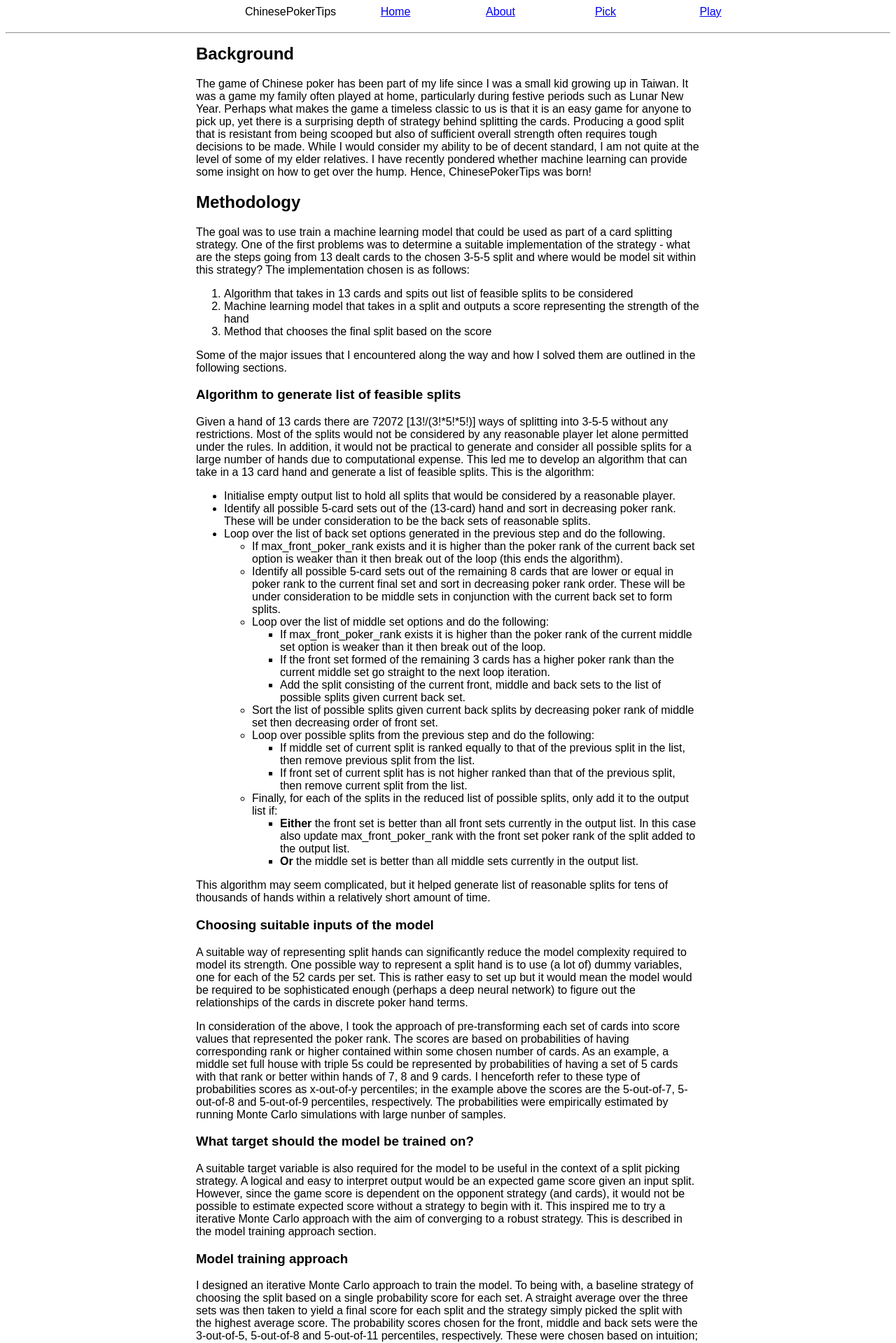
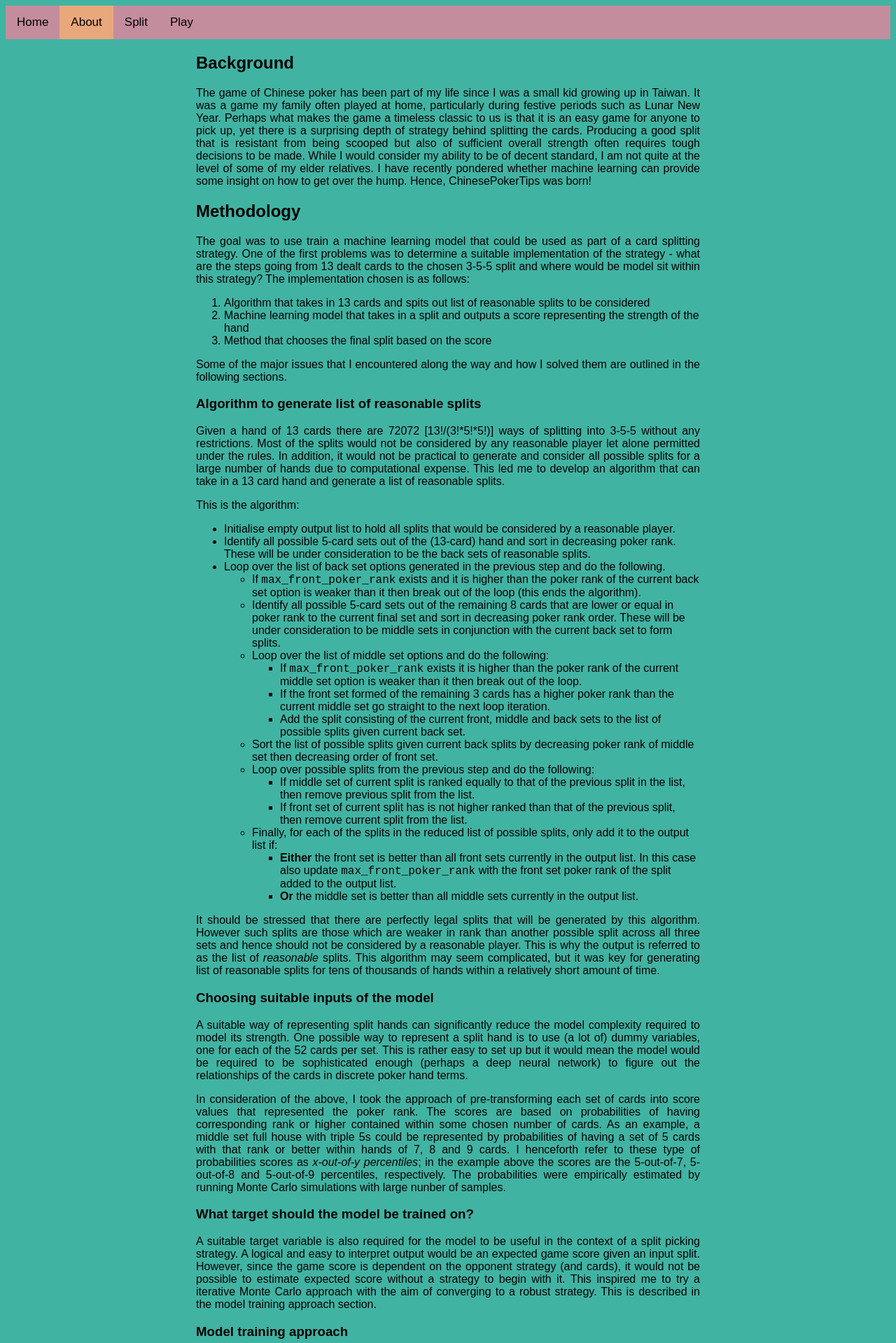
Before and after one commit to vc0489/ChinesePokerAI, a Flask app: page /about in a window 1280 px wide. Shown: the top 1919 px of the page at 70% size. Run offline with Flask 2, Linux system fonts and the light colour scheme; parts of the project's set-up code (start-up, migrations or seed data) failed here and were passed over.

Commit message:
Cosmetic changes to web app

```diff
--- a/ChinesePokerLib/modules/Webservice/app/static/css/base.css
+++ b/ChinesePokerLib/modules/Webservice/app/static/css/base.css
@@ -1,8 +1,17 @@
 * {
   font-family: Arial, Helvetica, sans-serif;
+  color: black;
 }
 
-#main-content {
+a {
+  color: blue;
+}
+
+body {
+  background-color: #41B3A3;
+}
+
+.main-content {
   max-width: 45em;
   margin-top: 10px;
   margin-bottom: 10px;
@@ -11,7 +20,70 @@
 }
 
 a:hover, a:active {
-  color: orange;
+  color: white;
+}
+
+.top-nav {
+  background-color: #C38D9E;
+  overflow: hidden;
+}
+
+.top-nav a {
+  float: left;
+  display: block;
+  color: black;
+  text-align: center;
+  padding: 14px 16px;
+  text-decoration: none;
+  font-size: 17px;
+}
+
+.top-nav a.active {
+  background-color: #E8A87C;
+}
+
+.top-nav a:hover {
+  background-color: white;
+}
+
+.top-nav .icon {
+  display: none;
+}
+@media screen and (max-width: 600px) {
+  .top-nav a:not(:first-child) {
+    display: none;
+  }
+  .top-nav a.icon {
+    float: right;
+    display: block;
+  }
+}
+
+@media screen and (max-width: 600px) {
+  .top-nav.responsive {
+    position: relative;
+  }
+  .top-nav.responsive .icon {
+    position: absolute;
+    right: 0;
+    top: 0;
+  }
+  .top-nav.responsive a {
+    float: none;
+    display: block;
+    text-align: left;
+  }
+  .top-nav.responsive {
+    float: none;
+  }
+  .top-nav.responsive {
+    position: relative;
+  }
+  .top-nav.responsive {
+    display: block;
+    width: 100%;
+    text-align: left;
+  }
 }
 
 .navbar-full {
@@ -62,3 +134,11 @@ a:hover, a:active {
 .bottom-bar {
   text-align: center;
 }
+
+.monospace {
+  font-family: "Courier New", Courier, monospace;
+}
+
+p.text {
+  text-align: justify;
+}
--- /dev/null
+++ b/ChinesePokerLib/modules/Webservice/app/static/js/about.js
@@ -0,0 +1,6 @@
+window.onload = initialise;
+
+function initialise() {
+  x = document.getElementById("top-nav-btn-about");
+  x.classList.add("active");
+}
--- /dev/null
+++ b/ChinesePokerLib/modules/Webservice/app/static/js/base.js
@@ -0,0 +1,8 @@
+function navIcon () {
+  var x = document.getElementById("top-nav-bar");
+  if (x.className === "top-nav") {
+    x.className += " responsive";
+  } else {
+    x.className = "top-nav";
+  }
+}
--- a/ChinesePokerLib/modules/Webservice/app/static/js/game.js
+++ b/ChinesePokerLib/modules/Webservice/app/static/js/game.js
@@ -84,6 +84,8 @@ function updateStatus(statusText, textColor=undefined) {
 }
 
 function initialiseGame() {
+  x = document.getElementById("top-nav-btn-play");
+  x.classList.add("active");
   $.ajax({
     type: 'GET',
     contentType: 'application/json',
--- /dev/null
+++ b/ChinesePokerLib/modules/Webservice/app/static/js/index.js
@@ -0,0 +1,6 @@
+window.onload = initialise;
+
+function initialise() {
+  x = document.getElementById("top-nav-btn-home");
+  x.classList.add("active");
+}
--- a/ChinesePokerLib/modules/Webservice/app/templates/about.html
+++ b/ChinesePokerLib/modules/Webservice/app/templates/about.html
@@ -1,10 +1,14 @@
 {% extends "base.html" %}
 
+{% block headblock %}
+<script src="{{ url_for('static', filename='js/about.js') }}"></script>
+{% endblock %}
+
 {% block content %}
-  <div id="main-content">
+  <div class="main-content">
 
     <h2>Background</h2>
-
+    <p class="text">
     The game of Chinese poker has been part of my life since I was a small kid growing up in Taiwan.
     It was a game my family often played at home, particularly during festive periods such as Lunar New Year.
     Perhaps what makes the game a timeless classic to us is that it is an easy game for anyone to pick up, yet there is a surprising depth of strategy behind splitting the cards.
@@ -12,25 +16,34 @@
     While I would consider my ability to be of decent standard, I am not quite at the level of some of my elder relatives.
     I have recently pondered whether machine learning can provide some insight on how to get over the hump.
     Hence, ChinesePokerTips was born!
+    </p>
 
     <h2>Methodology</h2>
+    <p class="text">
     The goal was to use train a machine learning model that could be used as part of a card splitting strategy.
     One of the first problems was to determine a suitable implementation of the strategy - what are the steps going from 13 dealt cards to the chosen 3-5-5 split and where would be model sit within this strategy?
     The implementation chosen is as follows:
     <!--Convert into flow chart-->
     <ol>
-      <li>Algorithm that takes in 13 cards and spits out list of feasible splits to be considered</li>
+      <li>Algorithm that takes in 13 cards and spits out list of reasonable splits to be considered</li>
       <li>Machine learning model that takes in a split and outputs a score representing the strength of the hand</li>
       <li>Method that chooses the final split based on the score</li>
     </ol>
+    </p>
 
+    <p class="text">
     Some of the major issues that I encountered along the way and how I solved them are outlined in the following sections.
+    </p>
 
-    <h3>Algorithm to generate list of feasible splits</h3>
+    <h3>Algorithm to generate list of reasonable splits</h3>
+    <p class="text">
     Given a hand of 13 cards there are 72072 [13!/(3!*5!*5!)] ways of splitting into 3-5-5 without any restrictions.
     Most of the splits would not be considered by any reasonable player let alone permitted under the rules.
     In addition, it would not be practical to generate and consider all possible splits for a large number of hands due to computational expense.
-    This led me to develop an algorithm that can take in a 13 card hand and generate a list of feasible splits.
+    This led me to develop an algorithm that can take in a 13 card hand and generate a list of reasonable splits.
+    </p>
+
+    <p class="text">
     This is the algorithm:
     <ul>
       <li>
@@ -45,7 +58,7 @@
       </li>
       <ul>
         <li>
-          If max_front_poker_rank exists and it is higher than the poker rank of the current back set option is weaker than it then break out of the loop (this ends the algorithm).
+          If <span class="monospace">max_front_poker_rank</span> exists and it is higher than the poker rank of the current back set option is weaker than it then break out of the loop (this ends the algorithm).
         </li>
         <li>
           Identify all possible 5-card sets out of the remaining 8 cards that are lower or equal in poker rank to the current final set and sort in decreasing poker rank order.
@@ -56,7 +69,7 @@
         </li>
         <ul>
           <li>
-            If max_front_poker_rank exists it is higher than the poker rank of the current middle set option is weaker than it then break out of the loop.
+            If <span class="monospace">max_front_poker_rank</span> exists it is higher than the poker rank of the current middle set option is weaker than it then break out of the loop.
           </li>
           <li>
             If the front set formed of the remaining 3 cards has a higher poker rank than the current middle set go straight to the next loop iteration.
@@ -85,7 +98,7 @@
         <ul>
           <li>
             <strong>Either</strong> the front set is better than all front sets currently in the output list.
-            In this case also update max_front_poker_rank with the front set poker rank of the split added to the output list.
+            In this case also update <span class="monospace">max_front_poker_rank</span> with the front set poker rank of the split added to the output list.
           </li>
           <li>
             <strong>Or</strong> the middle set is better than all middle sets currently in the output list.
@@ -93,50 +106,58 @@
         </ul>
       </ul>
     </ul>
+    </p>
 
-    This algorithm may seem complicated, but it helped generate list of reasonable splits for tens of thousands of hands within a relatively short amount of time.
+    <p class="text">
+    It should be stressed that there are perfectly legal splits that will be generated by this algorithm.
+    However such splits are those which are weaker in rank than another possible split across all three sets and hence should not be considered by a reasonable player.
+    This is why the output is referred to as the list of <em>reasonable</em> splits.
+    This algorithm may seem complicated, but it was key for generating list of reasonable splits for tens of thousands of hands within a relatively short amount of time.
+    </p>
 
     <h3>Choosing suitable inputs of the model</h3>
-    <p>
+    <p class="text">
     A suitable way of representing split hands can significantly reduce the model complexity required to model its strength.
     One possible way to represent a split hand is to use (a lot of) dummy variables, one for each of the 52 cards per set.
     This is rather easy to set up but it would mean the model would be required to be sophisticated enough (perhaps a deep neural network) to figure out the relationships of the cards in discrete poker hand terms.
     </p>
 
-    <p>
+    <p class="text">
     In consideration of the above, I took the approach of pre-transforming each set of cards into score values that represented the poker rank.
     The scores are based on probabilities of having corresponding rank or higher contained within some chosen number of cards.
     As an example, a middle set full house with triple 5s could be represented by probabilities of having a set of 5 cards with that rank or better within hands of 7, 8 and 9 cards.
-    I henceforth refer to these type of probabilities scores as x-out-of-y percentiles; in the example above the scores are the 5-out-of-7, 5-out-of-8 and 5-out-of-9 percentiles, respectively.
+    I henceforth refer to these type of probabilities scores as <em>x-out-of-y percentiles</em>; in the example above the scores are the 5-out-of-7, 5-out-of-8 and 5-out-of-9 percentiles, respectively.
     The probabilities were empirically estimated by running Monte Carlo simulations with large nunber of samples.
     </p>
 
     <h3>What target should the model be trained on?</h3>
+    <p class="text">
     A suitable target variable is also required for the model to be useful in the context of a split picking strategy.
     A logical and easy to interpret output would be an expected game score given an input split.
     However, since the game score is dependent on the opponent strategy (and cards), it would not be possible to estimate expected score without a strategy to begin with it.
     This inspired me to try a iterative Monte Carlo approach with the aim of converging to a robust strategy.
     This is described in the model training approach section.
+    </p>
 
     <h3>Model training approach</h3>
-    <p>
+    <p class="text">
     I designed an iterative Monte Carlo approach to train the model.
     To being with, a baseline strategy of choosing the split based on a single probability score for each set.
     A straight average over the three sets was then taken to yield a final score for each split and the strategy simply picked the split with the highest average score.
     The probability scores chosen for the front, middle and back sets were the 3-out-of-5, 5-out-of-8 and 5-out-of-11 percentiles, respectively.
-    These were chosen based on intuition; a reasonable player would usually not choose the best 5 card set out of the full 13 card hand as the back set as it is important to have a balanced split.
+    These were chosen based on intuition; a reasonable player would usually not choose the best 5 card set out of the full 13 card hand as the back set as it is important to ensure a balanced split.
     This baseline strategy is very naive as it treats the three sets independently and hence doesn't take into account the possibility of scooping.
-    But the hope was that successive strategies developed during the iterative process will be able to account for scooping leading to an optimal strategy.
+    But the hope was that successive models trained during the iterative process will be able to account for scooping leading to an optimal strategy.
     </p>
 
-    <p>
-    With a baseline strategy now in place, it was now possible to take a representative subset of all possible splits and run simulated Chinese poker rounds with the baseline strategy and obtain game scores.
+    <p class="text">
+    With a baseline strategy now in place, it was then possible to take a representative subset of all possible splits and run simulated Chinese poker rounds with splits picked by the strategy and obtain game scores.
     As the scores for a single round are highly dependent on the opponent cards, 1000 rounds were played per split and the game scores were averaged over all rounds to yield expected game scores - this is the Monte Carlo part of the training approach.
     The expected game scores were then used as the target for training the incremental model.
-    In each subsequent iteration, the incremental model was then used in the strategy used to generate an updated set of expected game scores which was in turn used to fit the subsequent.
+    In the subsequent iteration, the incremental model was then used in the strategy used to generate an updated set of expected game scores, which were in turn used to train the next model and the process was repeated until "convergence" was achieved.
     </p>
 
-    <p>
+    <p class="text">
       The quality of the models were evaulated based on a couple of criteria.
       <ul>
         <li>
@@ -155,25 +176,38 @@
       </ul>
     </p>
 
-    <p>
+    <p class="text">
     In initial runs of the iterative training approach, linear regression was used.
     Various attempts of feature engineering were made to account for scooping and improve the model:
     <ul>
       <li>
-        Add interation terms between the x-out-of-y scores and features such as the maximum and minimum x-out-of-y scores across the sets.
+        Add interation terms between the x-out-of-y percentiles and features such as the maximum and minimum x-out-of-y scores across the sets.
         These were meant to provide a way for the model to account for scooping.
       </li>
       <li>
-        Include power transforms of the x-out-of-y scores to account for non-linearity between scores and expected game scores.
+        Include power transforms of the x-out-of-y percentiles to account for non-linearity between scores and expected game scores.
       </li>
     </ul>
-    However, while some of these new features reduce the residuals and improve the models, the improvements were marginal and the resulting strategies remained poor at accounting for scooping.
+    However, while some of these new features did reduce the residuals and improve the models, the improvements were marginal and the resulting strategies remained poor at accounting for scooping.
     </p>
 
-    <p>
-    Subsequent runs that utilised ensemble-based regression techinques with pre-tuned hyperparameters (using the Bayesian library hyperopt) were far more lucrative in yielding robust strategies.
-    Random forest and gradient boosting models have drastically reduced residuals, and strategies powered by these models noticeably outperform earlier linear regression based strategies in simulation.
+    <p class="text">
+    Subsequent runs that utilised ensemble-based regression techinques with pre-tuned hyperparameters (using the Bayesian Tree of Parzen Estimators algorithm using the <a href="https://github.com/hyperopt/hyperopt">hyperopt</a> optimisation library) were far more lucrative in yielding robust strategies.
+    Random forest and gradient boosted models have drastically reduced residuals, and strategies powered by these models noticeably outperform earlier linear regression based strategies in simulation.
+    In addition, convergence of the model was quickly observed within a few iterations - there was no statistically significant improvement in simulated model performance beyond that.
     </p>
-  </p>
+
+    <h2>Current deployment setup</h2>
+    <p class="text">
+    The model currently powering the AI strategy is a random forest model which performs no worse than the latest gradient boosted model but takes up much less memory.
+    At 100 ability the strategy simply picks the split with the highest expected game score as predicted by the model.
+    As the ability is lowered, increasing amount of randomness is added to the selection process.
+    </p>
+
+    <p class="text">
+    This web application is currently hosted on an AWS EC2 instance and accesses an AWS MySQL RDS DB instance for data storage.
+    On the EC2 instance a flask application is served by a <a href="https://gunicorn.org/">Gunicorn</a> WSGI server and <a href="https://www.nginx.com/">NGINX</a> is used as a reverse proxy.
+    </p>
+
   </div>
 {% endblock %}
--- a/ChinesePokerLib/modules/Webservice/app/templates/base.html
+++ b/ChinesePokerLib/modules/Webservice/app/templates/base.html
@@ -12,15 +12,22 @@
         src="https://code.jquery.com/jquery-3.5.1.js"
         integrity="sha256-QWo7LDvxbWT2tbbQ97B53yJnYU3WhH/C8ycbRAkjPDc="
         crossorigin="anonymous"></script>
+      <script src="{{ url_for('static', filename='js/base.js') }}"></script>
       {% block headblock %}{% endblock %}
     </head>
     <body>
+        <nav class="top-nav" id="top-nav-bar">
+          <a id="top-nav-btn-home" href="{{ url_for('index') }}">Home</a>
+          <a id="top-nav-btn-about" href="{{ url_for('about') }}">About</a>
+          <a id="top-nav-btn-split" href="{{ url_for('suggest') }}">Split</a>
+          <a id="top-nav-btn-play" href="{{ url_for('play_game') }}">Play</a>
+          <a href="javascript:void(0);" style="font-size:15px;" class="icon" onclick="navIcon()">&#9776;</a>
+</div>
+        </nav>
+
+        <!--
         <div class="navbar-full">
-          <!--
-          <div id="nav-logo">
-            Logo
-          </div>
-          -->
+
           <div id="nav-title">
             ChinesePokerTips
           </div>
@@ -41,26 +48,20 @@
             <hr>
           </div>
         </div>
+        -->
 
 
-        <!--
-        {% with messages = get_flashed_messages() %}
-        {% if messages %}
-        <ul>
-            {% for message in messages %}
-            <li>{{ message }}</li>
-            {% endfor %}
-        </ul>
-        {% endif %}
-        {% endwith %}
-        -->
         {% block content %}{% endblock %}
 
         <div class="bottom-bar">
           <hr>
           <p>
+            Source code is published on <a href="github.com/vc0489/ChinesePokerAI">GitHub</a>.
+          </p>
+          <p>
             Any questions, suggestions or feedback? Send a message to <a href = "mailto:chinesepokertips@gmail.com">chinesepokertips@gmail.com</a>.
           </p>
+
           <p>
             Unfortunately, this site has not been optimised for mobile devices yet, hopefully not for long though!
           </p>
```
Also changed, not shown: ChinesePokerLib/modules/Webservice/app/static/css/game.css (+14 -2 lines), ChinesePokerLib/modules/Webservice/app/static/css/suggest.css (+7 -2 lines), ChinesePokerLib/modules/Webservice/app/static/css/suggested.css (+29 -0 lines), ChinesePokerLib/modules/Webservice/app/static/js/suggest.js (+7 -2 lines), ChinesePokerLib/modules/Webservice/app/templates/index.html (+14 -13 lines), ChinesePokerLib/modules/Webservice/app/templates/suggest.html (+4 -3 lines), ChinesePokerLib/modules/Webservice/app/templates/suggested.html (+9 -1 lines).
